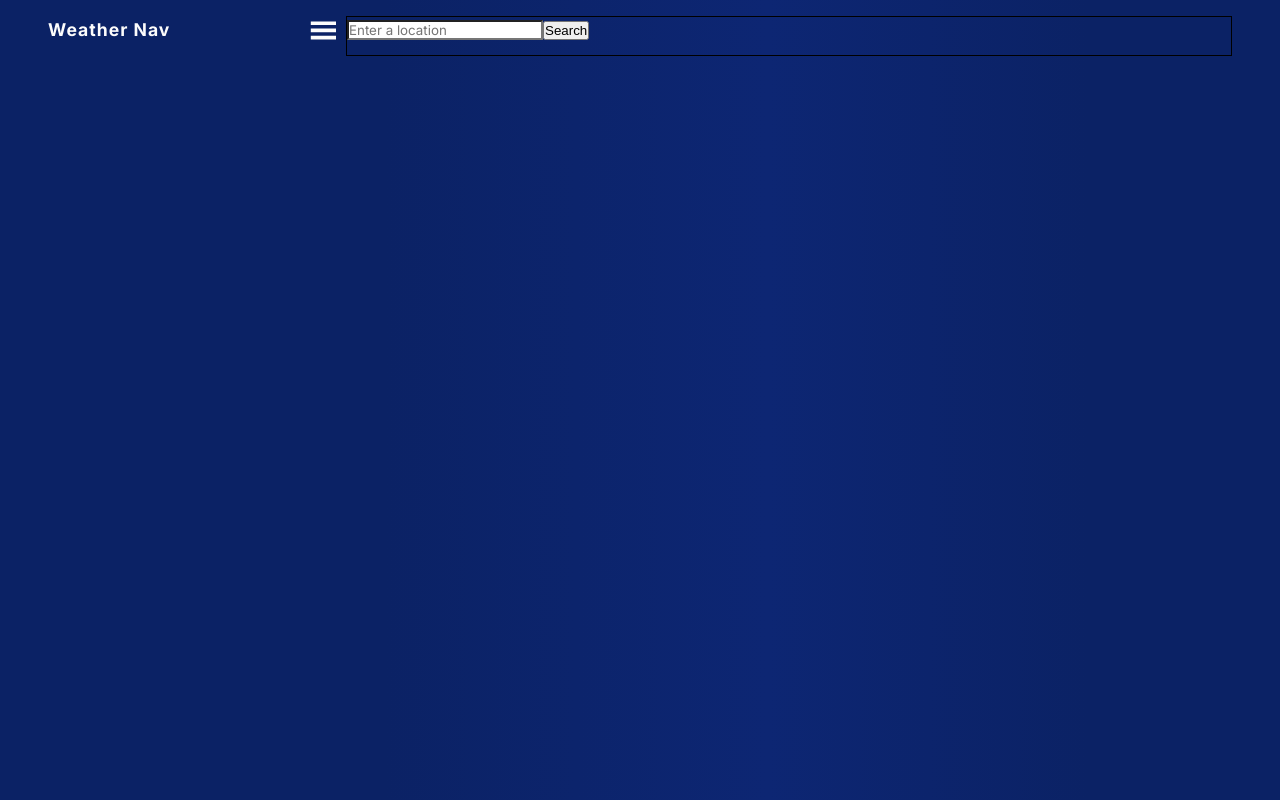
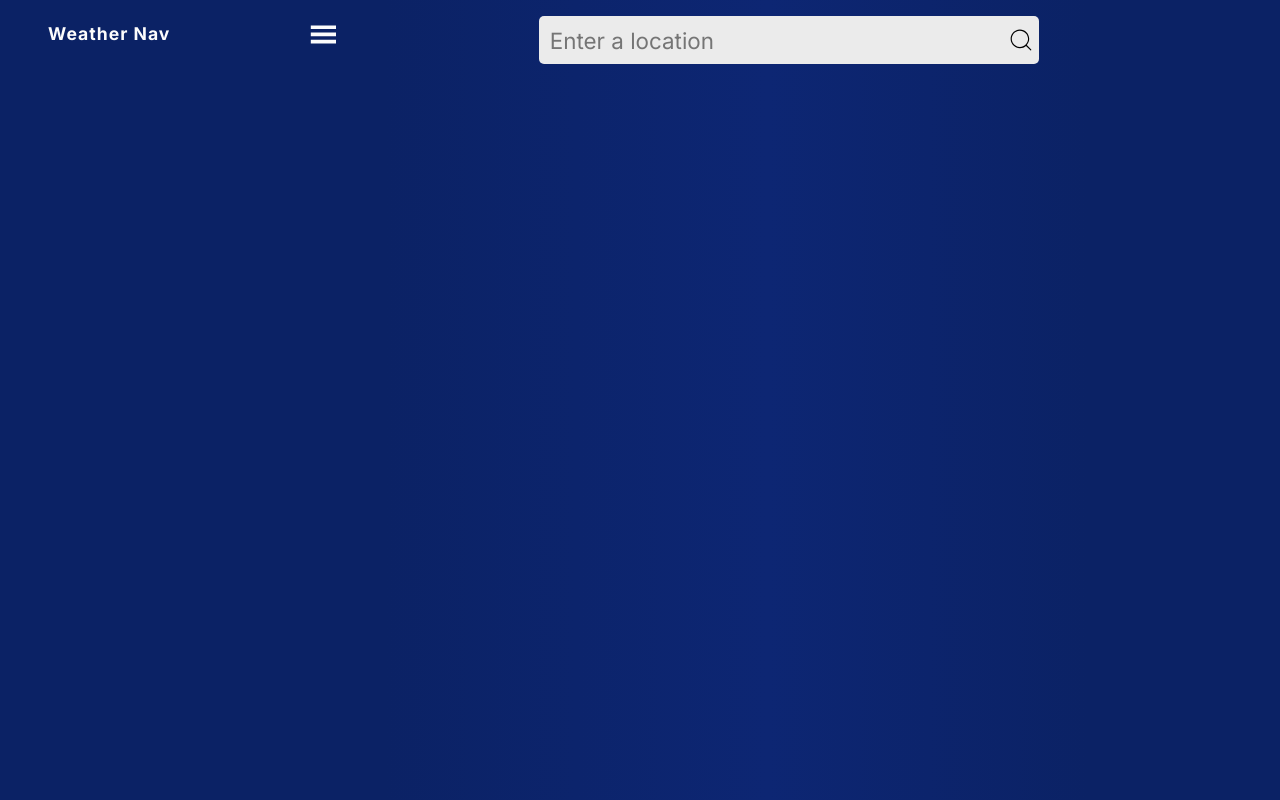
Before and after one commit to justinjones38/weather-lite, a React (Vite) app: page / in a window 1280 px wide. Built offline with nearby package versions, Linux system fonts and the light colour scheme.

Commit message:
adjusted homepage

```diff
--- a/src/App.jsx
+++ b/src/App.jsx
@@ -117,6 +117,7 @@ export default function App() {
 
   return (
     <BrowserRouter>
+
       <Routes>
         <Route path="/" element={<Layout />}>
             <Route index element={<HomePage />} />
--- a/src/components/layout/Layout.module.css
+++ b/src/components/layout/Layout.module.css
@@ -4,10 +4,6 @@
   margin: 0.5em auto;
 }
 
-.contentWrapper {
-  grid-column: 3 / span 6;
-  border: 1px solid black;
-}
 
 @media (min-width: 750px) {
   .container {
@@ -16,4 +12,8 @@
     padding: 0.5em;
     gap: 0.5em;
   }
+  .contentWrapper {
+  grid-column: 3 / span 6;
 }
+
+}
--- a/src/pages/HomePage.jsx
+++ b/src/pages/HomePage.jsx
@@ -1,12 +1,23 @@
-import styles from "./Homepage.module.css"
+import styles from "./Homepage.module.css";
+import { CiSearch } from "react-icons/ci";
 
 export default function HomePage() {
   return (
     <div className={styles.container}>
       <form className={styles.form}>
-        <input type="text" placeholder="Enter a location" id="name" />
-        <button className={styles.btn}>Search</button>
+        <div className={styles.formContainer}>
+          <input
+            type="text"
+            placeholder="Enter a location"
+            id="name"
+            className={styles.input}
+            aria-label="Enter a location"
+          />
+          <button className={styles.btn}>
+            <CiSearch />
+          </button>
+        </div>
       </form>
     </div>
-  )
+  );
 }
--- a/src/pages/HomePage.module.css
+++ b/src/pages/HomePage.module.css
@@ -0,0 +1,35 @@
+.formContainer {
+  display: flex;
+  justify-content: center;
+  max-width: 500px;
+  width: 98%;
+  margin: 0 auto;
+  background-color: var(--search-bg-color);
+  border-radius: 5px;
+  align-items: center;
+  padding: 0.25em;
+
+}
+
+.input {
+  border: none;
+  background-color: transparent;
+  width: 80%;
+  display: block;
+  padding: 0.3em;
+  font-size: 1.4rem;
+}
+
+.input:focus {
+  border: none;
+  outline: none;
+}
+
+.btn {
+  background-color: transparent;
+  border: none;
+  outline: none;
+  margin-left: auto;
+  display: block;
+  font-size: 1.75rem;
+}
```
